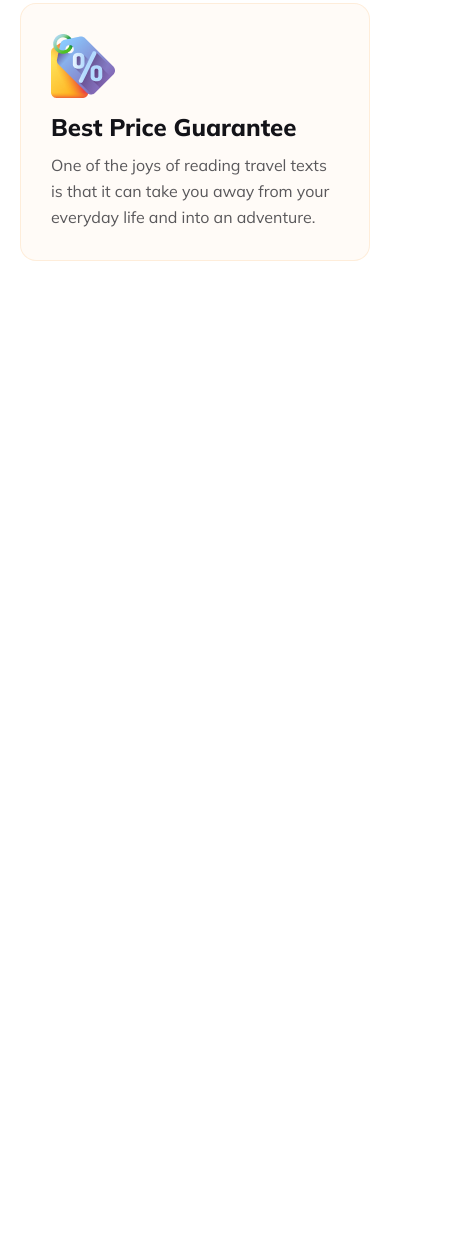
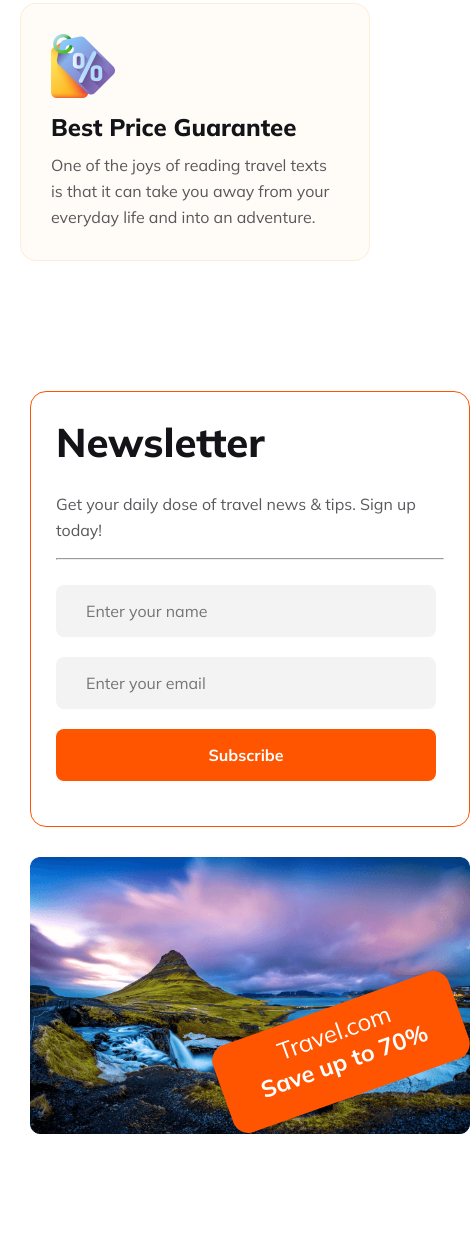
Before and after one commit to SohelDewan/B9A2-Holiday-Travel, a plain HTML site: page index.html in a window 390 px wide. Shown: the part 4679-5912 px from the top of the page, 474 px wide, since content can reach past the window. Before the commit the page ends 5010 px from the top, so only its background shows below. Drawn offline with Linux system fonts and the light colour scheme.

Commit message:
Newsletter part added

```diff
--- a/index.html
+++ b/index.html
@@ -134,6 +134,30 @@
                 </div>
             </div>
         </section>
+        <!-- Newsletter part start -->
+        <section>
+            <div class="news-container">
+                <div class="news-form">
+                    <h4 class="heading-text">Newsletter</h4>
+                    <p class="heading-para">Get your daily dose of travel news & tips. Sign up today!</p>
+                    <hr style="margin: 15px 0;">
+                    <form>
+                        <input required type="text" name=""  placeholder="Enter your name">
+                        <input required type="email" name="" placeholder="Enter your email">
+                        <button class="primary-btn btn-width">Subscribe</button>
+                    </form>
+                </div>
+                <div class="news-offer">
+                    <div class="image">
+                        <img src="Images/Rectangle 8 (1).png" alt="">
+                    </div>
+                    <div class="overlay-offer">
+                        <h5>Travel.com</h5>
+                        <h3>Save up to 70%</h3>
+                    </div>
+                </div>
+            </div>
+        </section>
     </main>
     <footer>
 
--- a/styles/travel.css
+++ b/styles/travel.css
@@ -256,7 +256,7 @@ button {
   font-weight: 800;
   padding: 10px 0;
 }
-.choose-card{
+.choose-card {
   display: grid;
   grid-template-columns: repeat(2, 1fr);
   justify-content: center;
@@ -264,7 +264,9 @@ button {
   gap: 40px;
   padding: 10px;
 }
-.card-1, .card-2, .card-3 {
+.card-1,
+.card-2,
+.card-3 {
   border-radius: 16px;
   border: 1px solid rgba(251, 181, 99, 0.2);
   background: rgba(251, 181, 99, 0.05);
@@ -272,14 +274,68 @@ button {
   padding: 30px;
   transition: all linear 0.4s;
 }
-.card-3{
+.card-3 {
   width: 100%;
   margin: 0 auto;
 }
-.hover:hover{
+.hover:hover {
   border-radius: 16px;
-border: 1px solid rgba(41, 206, 246, 0.20);
-background: rgba(41, 206, 246, 0.05);
+  border: 1px solid rgba(41, 206, 246, 0.2);
+  background: rgba(41, 206, 246, 0.05);
+}
+
+/* Newsletter part styles */
+.news-container {
+  display: flex;
+  margin: 30px auto;
+  gap: 3%;
+}
+.news-form {
+  width: 40%;
+  border-radius: 16px;
+  border: 1px solid #ff5400;
+  padding: 25px;
+  max-width: 474px;
+}
+.news-offer {
+  width: 57%;
+}
+.news-form input {
+  color: rgba(19, 19, 24, 0.3);
+  font-size: 16px;
+  font-weight: 400;
+  border-radius: 8px;
+  background: rgba(19, 19, 24, 0.05);
+  width: 380px;
+  height: 52px;
+  flex-shrink: 0;
+  margin: 10px 0;
+  padding-left: 30px;
+  outline: none;
+  border: 0;
+}
+.btn-width {
+  width: 380px;
+  margin-top: 10px;
+}
+.overlay-offer {
+  position: relative;
+  right: -340px;
+  bottom: 170px;
+  border-radius: 16px;
+  background: #ff5400;
+  width: 324px;
+  height: 120px;
+  transform: rotate(-19.628deg);
+  color: #fff;
+  font-size: 32px;
+  padding: 10px;
+  font-weight: 800;
+  text-align: center;
+}
+.overlay-offer h5{
+  font-size: 24px;
+  font-weight: 400;
 }
 
 /* Media quary or responsive for mobile device */
@@ -353,13 +409,33 @@ background: rgba(41, 206, 246, 0.05);
   .overlay {
     font-size: 20px;
   }
-  .choose-card{
+  .choose-card {
     display: grid;
     grid-template-columns: repeat(1, 1fr);
   }
   .choose-text {
     text-align: center;
     padding: 20px 50px;
+  }
+  .news-container {
+    flex-direction: column;
+    padding: 20px;
+  }
+  .news-form {
+    min-width: 440px;
+    margin-bottom: 30px;
+  }
+  .news-offer .image img {
+    width: 100%;
+    min-width: 440px;
+  }
+  .overlay-offer {
+    right: -186px;
+    bottom: 132px;
+    border-radius: 16px;
+    width: 250px;
+    height: 92px;
+    font-size: 20px;
 }
 }
 
```
